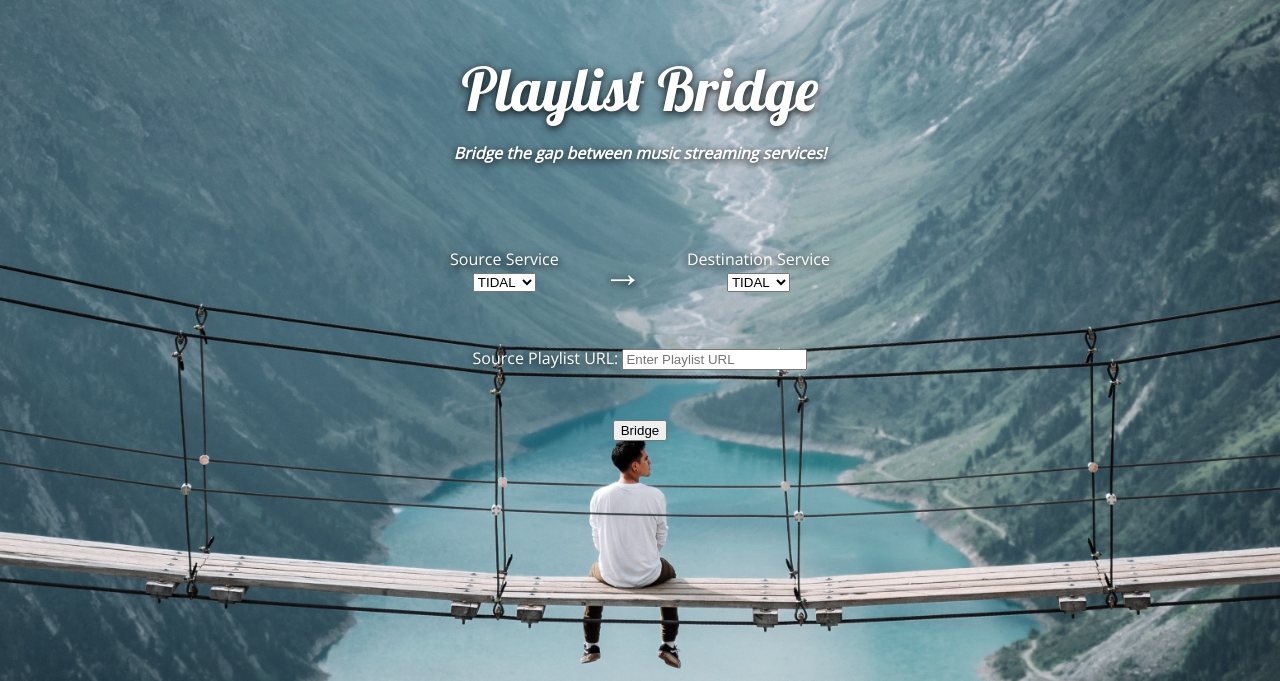
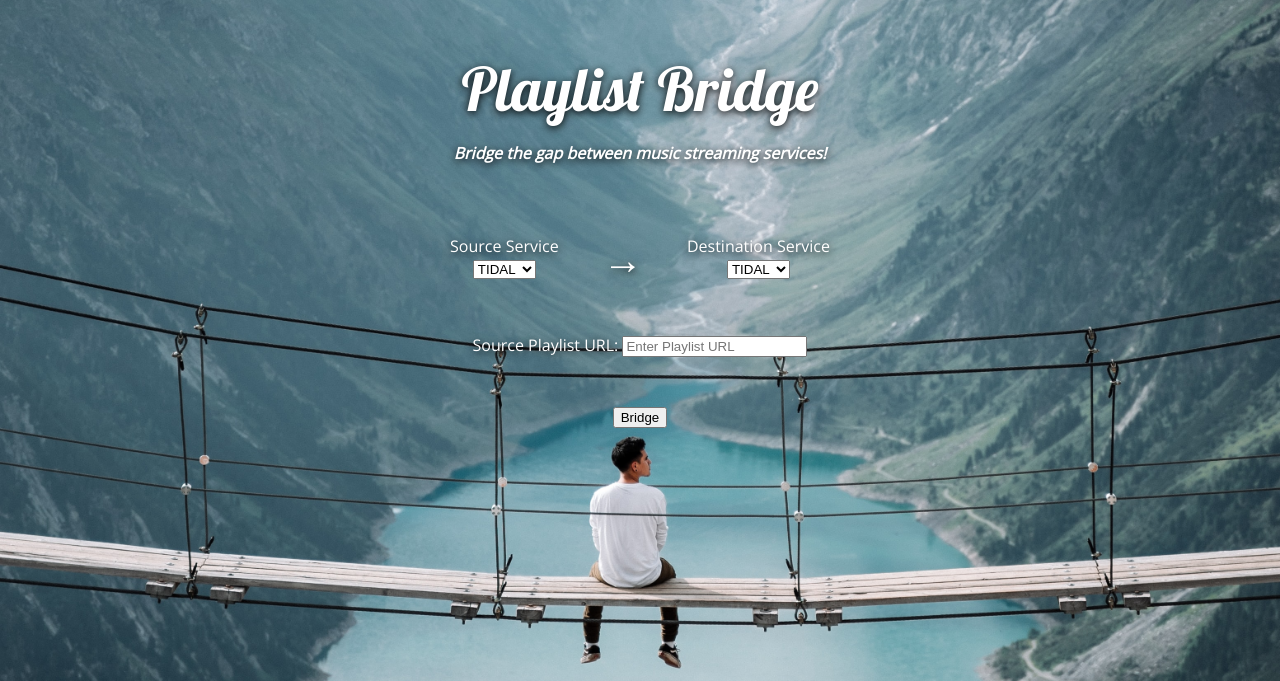
Before and after one commit to ethanratnofsky/Playlist-Bridge, a Flask app: page / in a window 1280 px wide. Shown: the part 82-763 px from the top of the page. Run offline with Flask 2, Linux system fonts and the light colour scheme.

Commit message:
merged header-container and main-container into one container class

```diff
--- a/static/css/index.css
+++ b/static/css/index.css
@@ -1,4 +1,4 @@
-.header-container {
+.container {
     text-align: center;
     margin-top: 4%;
 }
@@ -20,11 +20,6 @@
     font-weight: bold;
 }
 
-.main-container {
-    text-align: center;
-    margin-top: 5%;
-}
-
 #main {
     display: inline-block;
     margin: 0 auto;
--- a/templates/index.html
+++ b/templates/index.html
@@ -10,14 +10,14 @@
 {% endblock %}
 
 {% block body %}
-    <div class="header-container">
+    <div class="container">
         <div id="header">
             <h1>Playlist Bridge</h1>
             <p><i>Bridge the gap between music streaming services!</i></p>
         </div>
     </div>
 
-    <div class="main-container">
+    <div class="container">
         <div id="main">
             <form id="main-form">
                 <div class="service">
```
